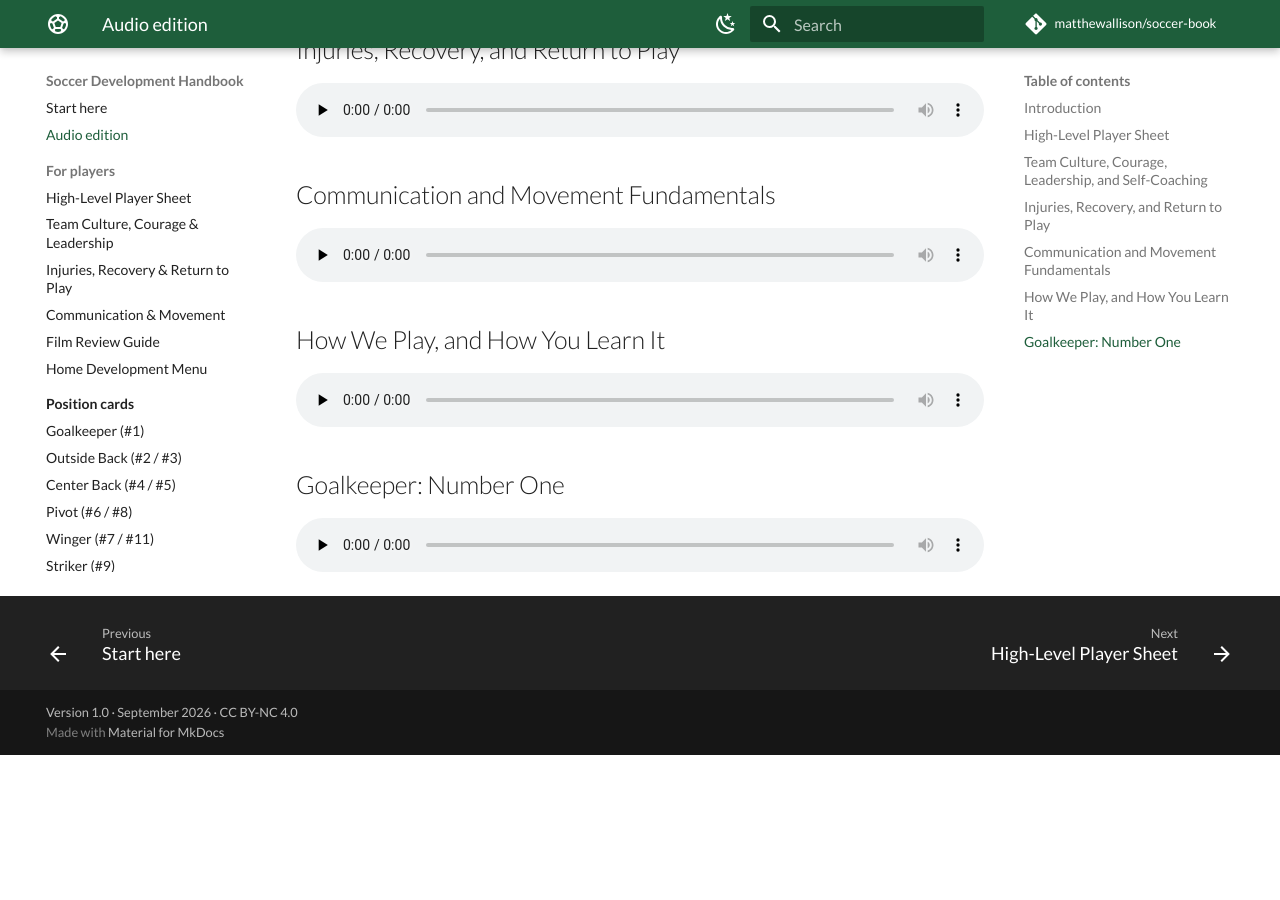
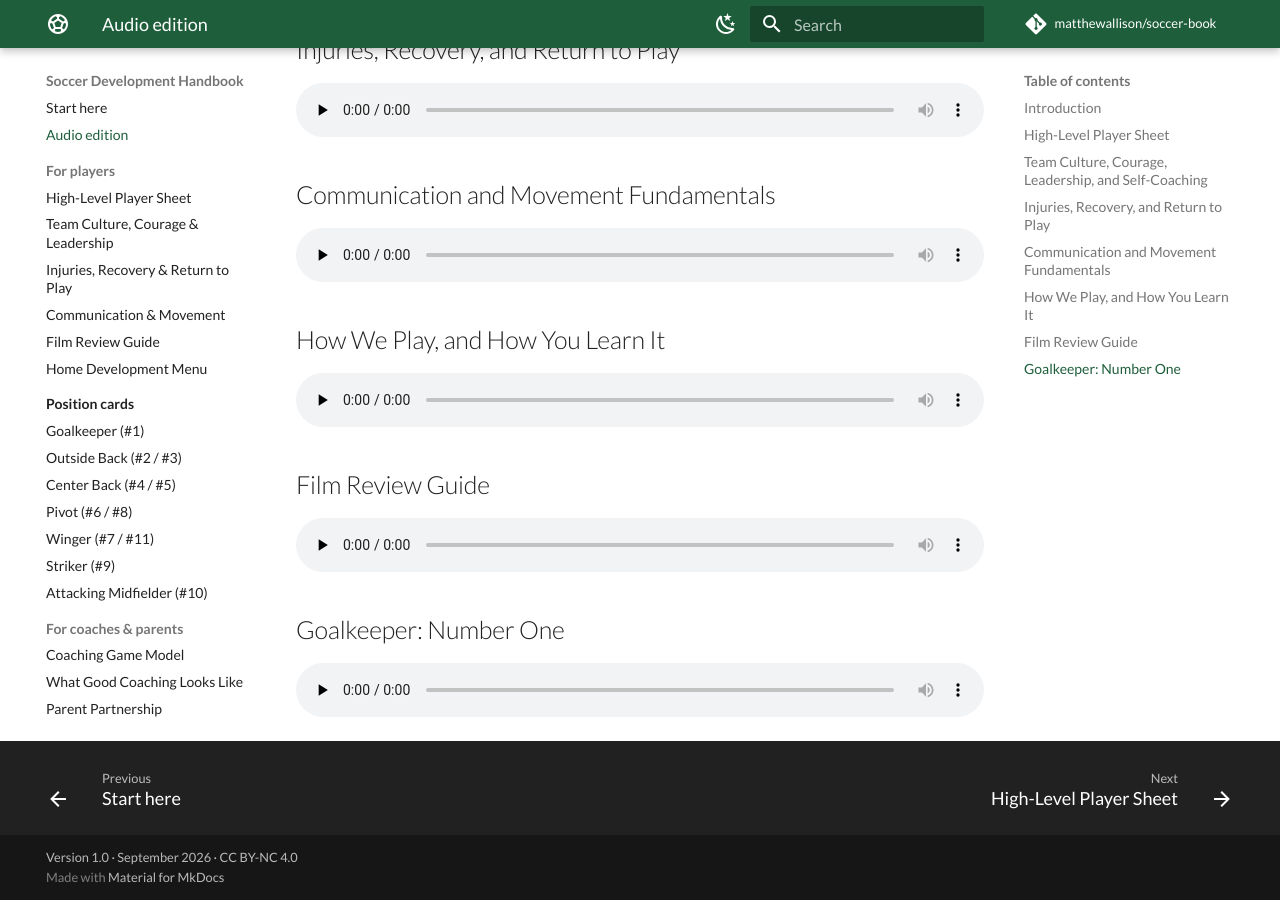
Before and after one commit to matthewallison/soccer-book, an MkDocs documentation site: the page built from docs/audio/index.md, in a window 1280 px wide and 900 px high, scrolled down 757 px. Built offline with MkDocs 1.6.1 and Material for MkDocs 9.7.7, drawn with Linux system fonts in a browser that asks for light colours; comment, search, counter and statistics services are not loaded; before the commit the page ends 1512 px from its top, so only the background shows below that.

Commit message:
Add "Film Review Guide" to the Audio edition page
Generated with audio/generate_audio.py.

Co-Authored-By: Claude Opus 5 (1M context) <noreply@anthropic.com>

```diff
--- a/docs/audio/index.md
+++ b/docs/audio/index.md
@@ -30,6 +30,10 @@ More chapters are being recorded, and this page grows as they're added.
 
 <audio controls preload="none" src="05-how-we-play.mp3"></audio>
 
+## Film Review Guide
+
+<audio controls preload="none" src="06-film-review.mp3"></audio>
+
 ## Goalkeeper: Number One
 
 <audio controls preload="none" src="09-goalkeeper.mp3"></audio>
```
Also changed, not shown: 1 other file.
